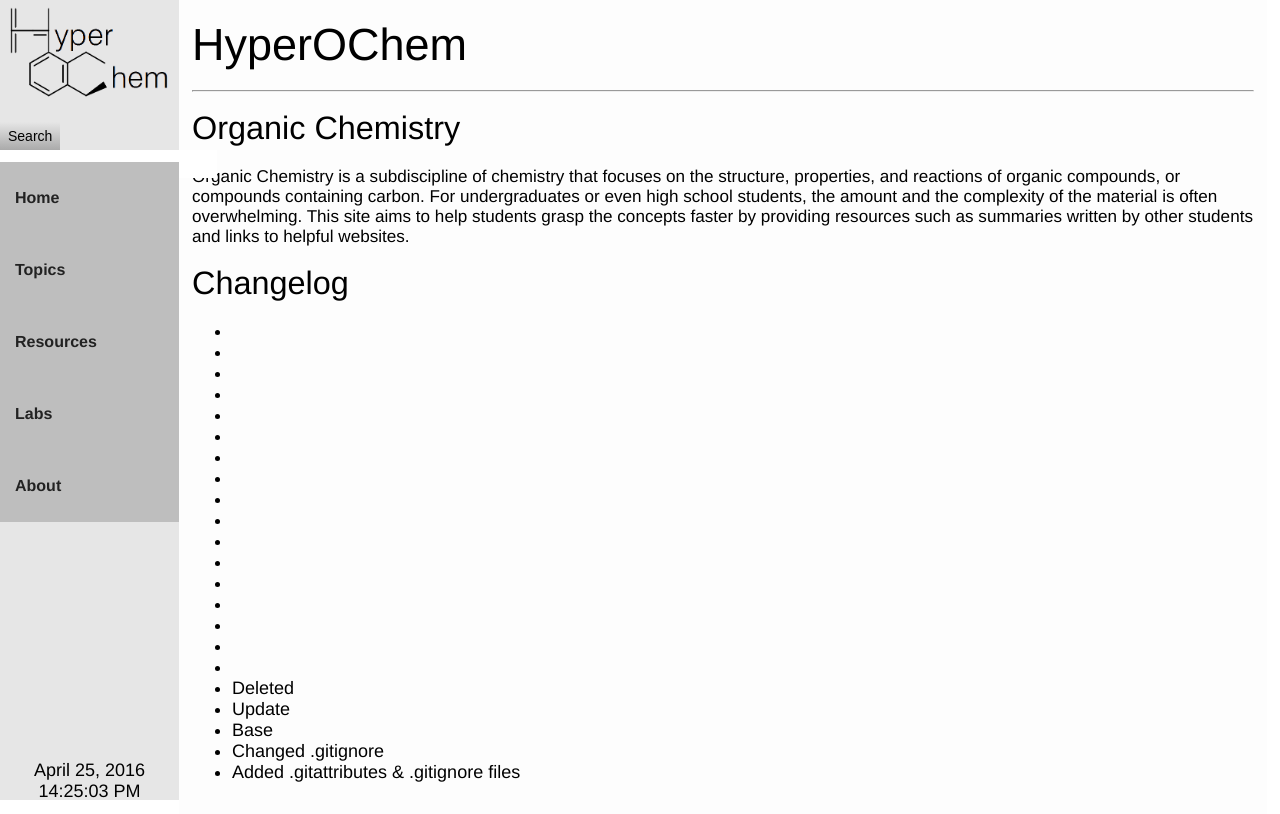
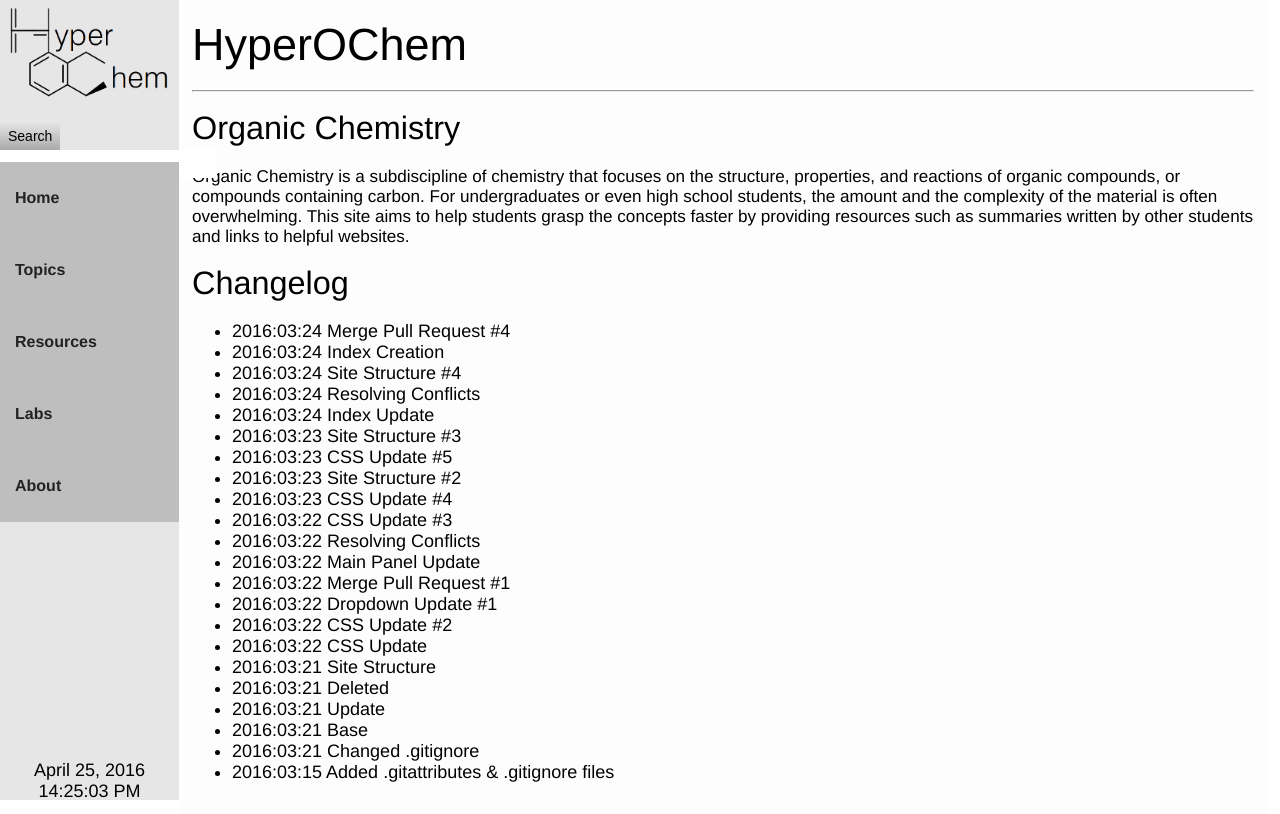
Before and after one commit to legacy1121/HyperOChem, a PHP site: page / in a window 1280 px wide. Run offline with PHP 8.4, Linux system fonts and the light colour scheme.

Commit message:
more changelog stuff

```diff
--- a/index.php
+++ b/index.php
@@ -12,28 +12,28 @@
 			This site aims to help students grasp the concepts faster by providing resources such as summaries written by other students and links to helpful websites.</p>
 			<p class='subtitle'>Changelog</p>
 			<ul>
-				<li></li>
-				<li></li>
-				<li></li>
-				<li></li>
-				<li></li>
-				<li></li>
-				<li></li>
-				<li></li>
-				<li></li>
-				<li></li>
-				<li></li>
-				<li></li>
-				<li></li>
-				<li></li>
-				<li></li>
-				<li></li>
-				<li></li>
-				<li>Deleted</li>
-				<li>Update</li>
-				<li>Base</li>
-				<li>Changed .gitignore</li>
-				<li>Added .gitattributes & .gitignore files</li>
+				<li>2016:03:24 Merge Pull Request #4</li>
+				<li>2016:03:24 Index Creation</li>
+				<li>2016:03:24 Site Structure #4</li>
+				<li>2016:03:24 Resolving Conflicts</li>
+				<li>2016:03:24 Index Update</li>
+				<li>2016:03:23 Site Structure #3</li>
+				<li>2016:03:23 CSS Update #5</li>
+				<li>2016:03:23 Site Structure #2</li>
+				<li>2016:03:23 CSS Update #4</li>
+				<li>2016:03:22 CSS Update #3</li>
+				<li>2016:03:22 Resolving Conflicts</li>
+				<li>2016:03:22 Main Panel Update</li>
+				<li>2016:03:22 Merge Pull Request #1</li>
+				<li>2016:03:22 Dropdown Update #1</li>
+				<li>2016:03:22 CSS Update #2</li>
+				<li>2016:03:22 CSS Update</li>
+				<li>2016:03:21 Site Structure</li>
+				<li>2016:03:21 Deleted</li>
+				<li>2016:03:21 Update</li>
+				<li>2016:03:21 Base</li>
+				<li>2016:03:21 Changed .gitignore</li>
+				<li>2016:03:15 Added .gitattributes & .gitignore files</li>
 			</ul>
 		</div>
 		<?php include "includes/dropdown.html";?>
```
